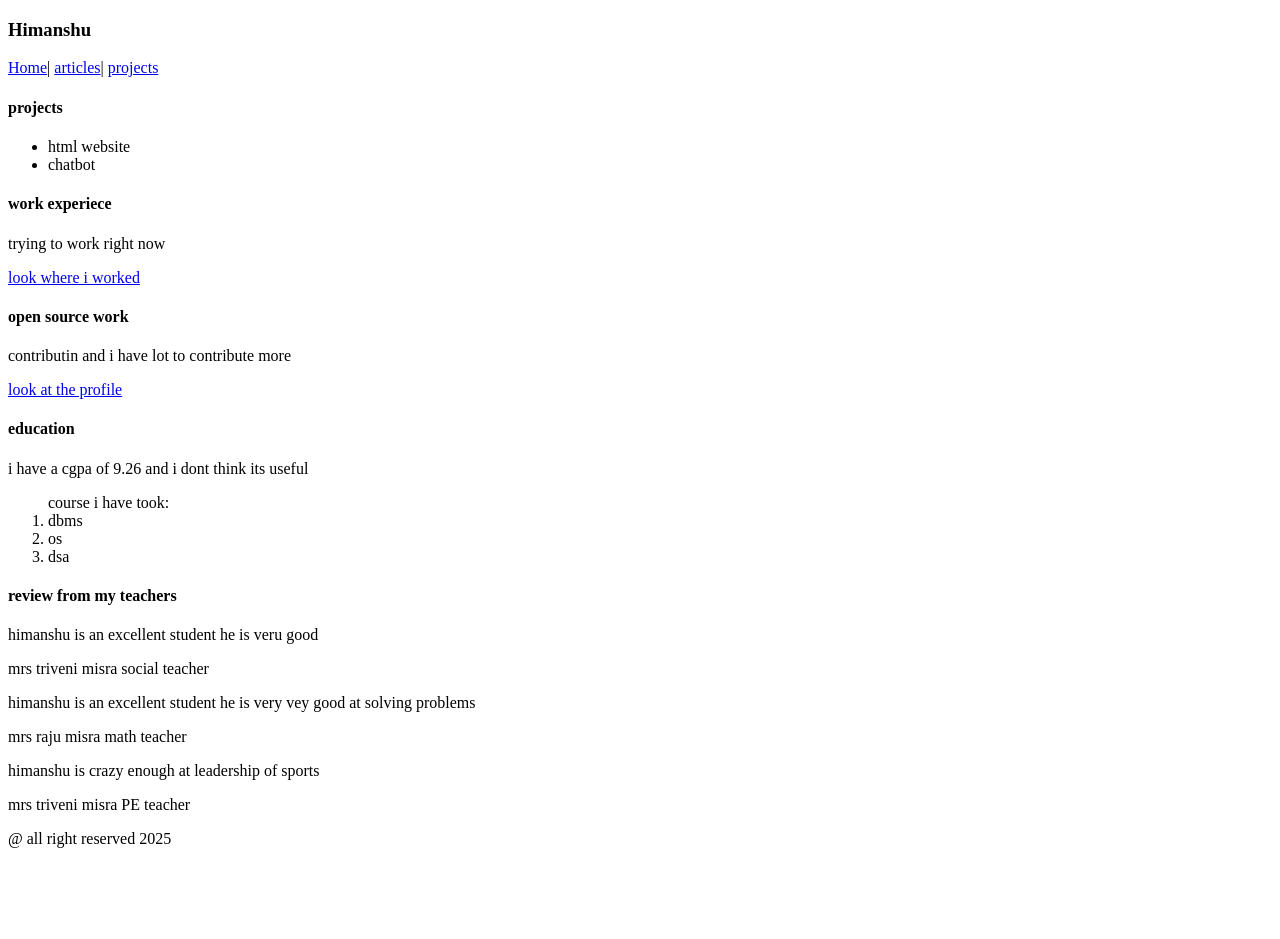
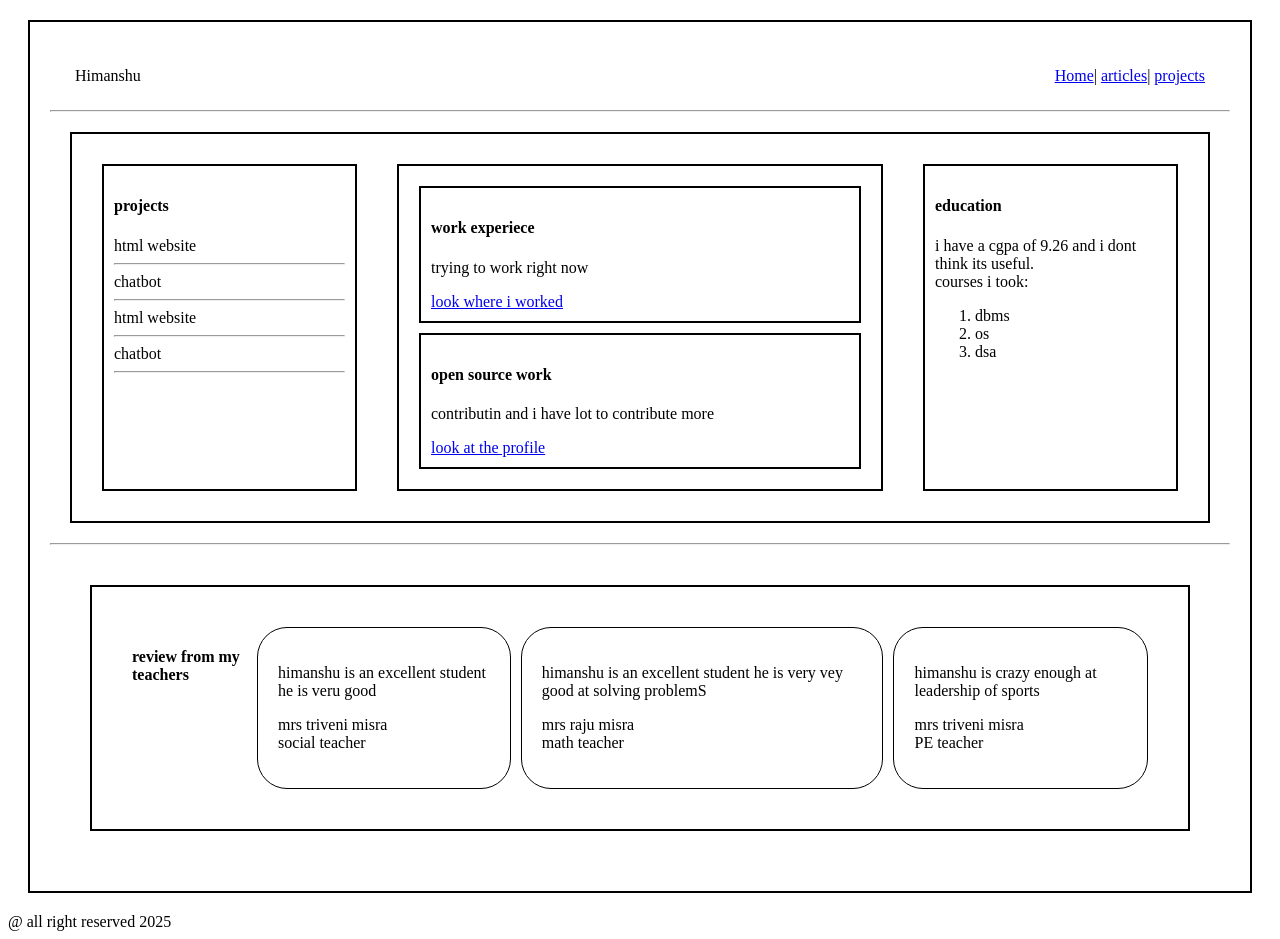
Before and after one commit to Him1nshu/fend-projects, a plain HTML site: page basic html page/contact.html in a window 1280 px wide. Before the commit the page ends 856 px from the top, so only its background shows below. Drawn offline with Linux system fonts and the light colour scheme.

Commit message:
styling
added css

```diff
--- a/basic html page/contact.html
+++ b/basic html page/contact.html
@@ -4,24 +4,34 @@
     <meta charset="UTF-8">
     <meta name="viewport" content="width=device-width, initial-scale=1.0">
     <title>Contact</title>
+    <link rel="stylesheet" href="style.css">
 
 </head>
 <body>
     <div class="mainbox">
-    <h3>Himanshu</h3>
     <div class="nav">
+    <div class="name">Himanshu</div>
+    <div class="navileft">
     <a href="index.html">Home</a>|
     <a href="articles.html">articles</a>|
     <a href="projects.html">projects</a>
     </div>
-    <div class="2c">
-        <div class="p">
+    </div>
+    <hr>
+    <div class="tc">
+        <div class="pr">
             <h4>projects</h4>
-            <ul>
-                <li>html website</li>
-                <li>chatbot</li>
-            </ul>
+            html website
+            <hr>
+            chatbot
+            <hr>
+            html website
+            <hr>
+            chatbot
+            <hr>
+
         </div>
+        <div class="stack">
         <div class="we">
             <h4>work experiece</h4>
             <p>trying to work right now</p>
@@ -32,42 +42,44 @@
             <p>contributin and i have lot to contribute more</p>
             <a href="https://github.com/Him1nshu" target="_blank">look at the profile</a>
         </div>
+        </div>
         <div class="edu">
             <h4>education</h4>
-            <p>i have a cgpa of 9.26 and i dont think its useful</p>
-            <ol>
-            course i have took:
+            <p>i have a cgpa of 9.26 and i dont think its useful.<br>
+            courses i took:
+            </p><ol>
             <li>dbms</li>
             <li>os</li>
             <li>dsa</li>
             </ol>
         </div>
-        <div class="3c">
+        </div>
+
+        <hr>
+        <div class="ttc">
+
             <h4>review from my teachers</h4>
             <div class="t1">
                 <p>himanshu is an excellent student he is veru good </p>
 
-                <p>mrs triveni misra
+                <p>mrs triveni misra <br>
                     social teacher
                 </p>
             </div>
-            <div class="t2">
-                <p>himanshu is an excellent student he is very vey good at solving problems </p>
-
-                <p>mrs raju misra
+            <div class="t1">
+                <p>himanshu is an excellent student he is very vey good at solving problemS</p>
+                <p>mrs raju misra<br>
                     math teacher
                 </p>
             </div>
-            <div class="t3">
+            <div class="t1">
                 <p>himanshu is crazy enough at leadership of sports </p>
-
-                <p>mrs triveni misra
+                <p>mrs triveni misra <br>
                     PE teacher
                 </p>
             </div>
+        </div>
 
-        </div>
-    </div>
     </div>
 </body>
 <footer>@ all right reserved 2025</footer>
--- /dev/null
+++ b/basic html page/style.css
@@ -0,0 +1,70 @@
+.mainbox{
+    border: solid black 2px;
+    padding:20px;
+    margin: 20px;
+}
+.nav{
+    display: flex;
+    justify-content: space-between;
+    margin: 25px;
+    align-items: center;
+}
+.tc{
+    border: solid black 2px;
+    display: flex;
+    margin: 20px;
+    padding:10px;
+}
+
+.pr{
+
+    border: solid black 2px;
+    margin: 20px;
+    padding:10px;
+    flex: 1;
+    min-width:200px;
+}
+.stack{
+    border: solid black 2px;
+    display: block;
+    margin: 20px;
+    padding:10px;
+    flex: 2;
+    min-width: 400px;
+}
+
+.osw{
+    border: solid black 2px;
+    margin: 10px;
+    padding:10px;
+}
+.we{
+    border: solid black 2px;
+    margin:10px;
+    padding:10px;
+}
+.edu{
+    flex:1;
+    border: solid black 2px;
+    margin: 20px;
+    padding:10px;
+
+}
+
+
+.ttc{
+    border: solid black 2px;
+    display: flex;
+    justify-content: space-between;
+
+    margin: 40px;
+    padding:40px;
+    gap:10px;
+    height: auto;
+}
+
+.t1{
+    border: solid 1px black;
+    border-radius: 30px;
+    padding: 20px;
+}
```
